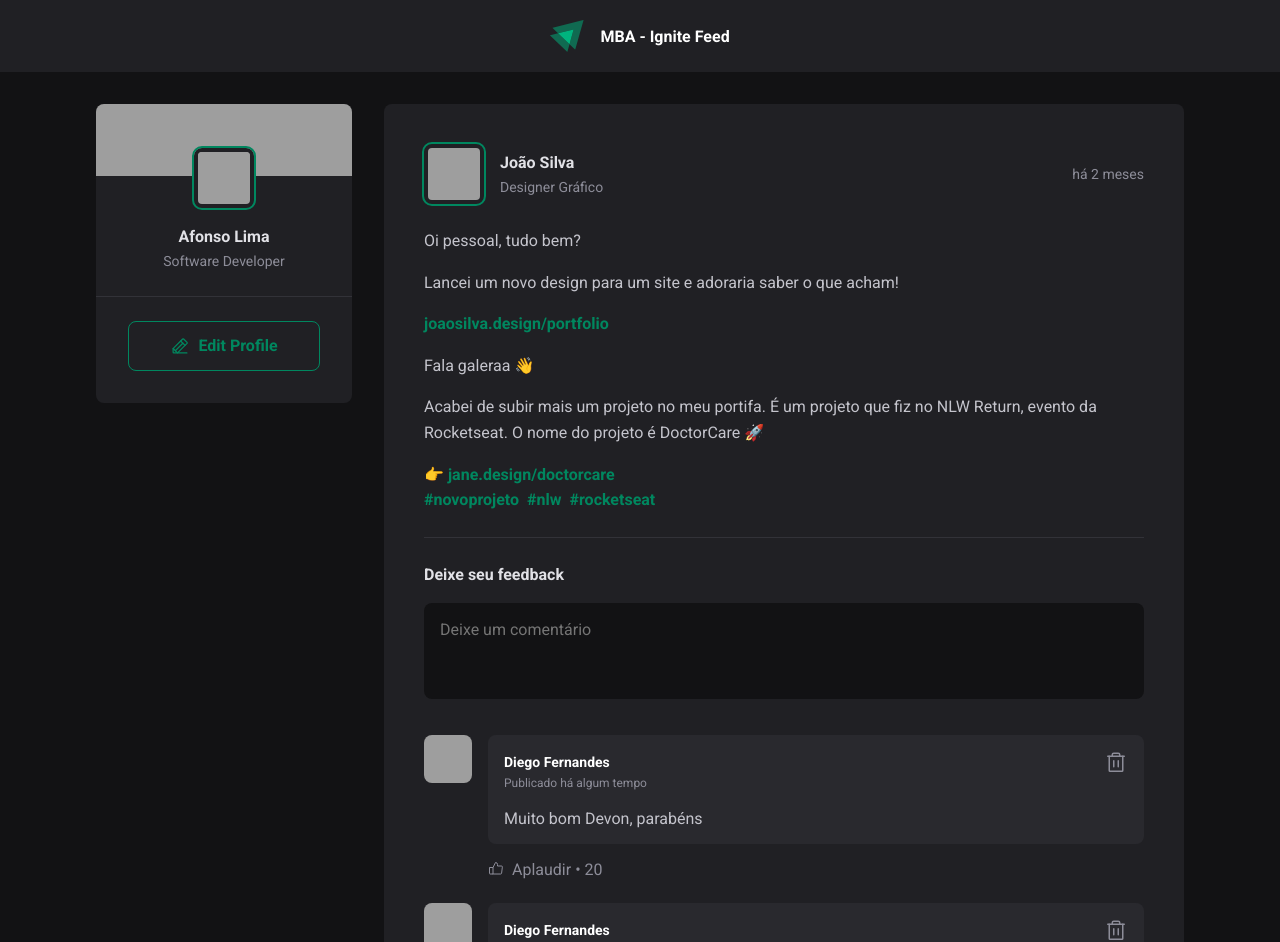
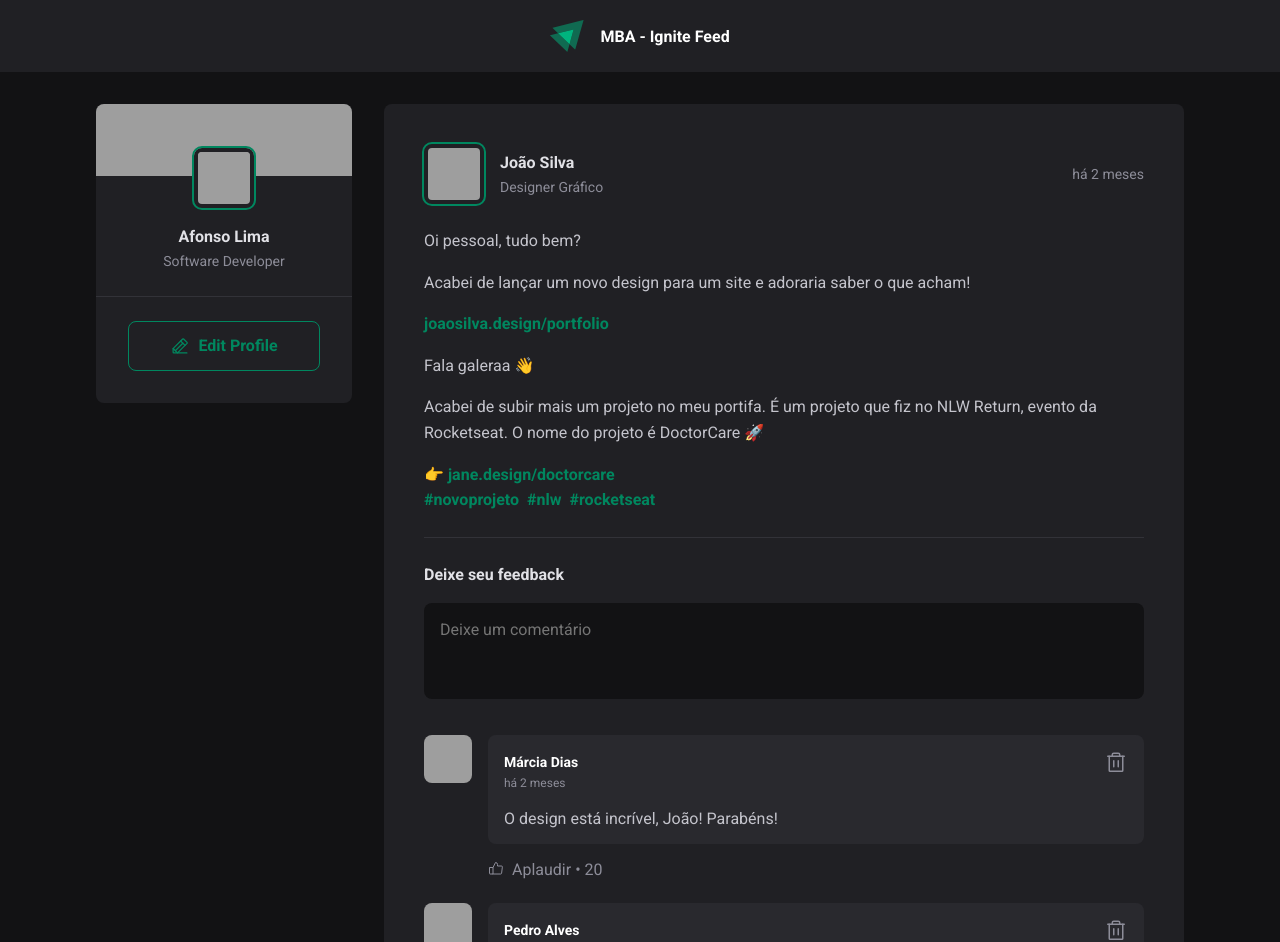
Before and after one commit to afonsolimajr/mba-ignite-feed, a React (Vite) app: page / in a window 1280 px wide. Shown: the top 942 px of the page. Built offline with nearby package versions, Linux system fonts and the light colour scheme; grey boxes are pictures that could not be loaded.

Commit message:
showing data on comment component

```diff
--- a/src/App.jsx
+++ b/src/App.jsx
@@ -21,7 +21,7 @@ const posts = [
       {
         type: "paragraph",
         content:
-          "Lancei um novo design para um site e adoraria saber o que acham!",
+          "Acabei de lançar um novo design para um site e adoraria saber o que acham!",
       },
       {
         type: "link",
@@ -29,6 +29,33 @@ const posts = [
       },
     ],
     publishedAt: "2024-10-22 20:15:13",
+    comments: [
+      {
+        comment: "O design está incrível, João! Parabéns!",
+        publishedAt: "2024-10-22 20:30:00",
+        author: {
+          avatarUrl: "https://github.com/marciadias.png",
+          name: "Márcia Dias",
+        },
+      },
+      {
+        comment: "Adorei o visual limpo do site. Continue assim!",
+        publishedAt: "2024-10-22 21:00:00",
+        author: {
+          avatarUrl: "https://github.com/pedroalves.png",
+          name: "Pedro Alves",
+        },
+      },
+      {
+        comment:
+          "Você poderia compartilhar um pouco do seu processo de design?",
+        publishedAt: "2024-10-22 22:15:30",
+        author: {
+          avatarUrl: "https://github.com/renatocastro.png",
+          name: "Renato Castro",
+        },
+      },
+    ],
   },
   {
     id: 2,
@@ -53,6 +80,32 @@ const posts = [
       },
     ],
     publishedAt: "2024-10-23 14:45:32",
+    comments: [
+      {
+        comment: "Ótimo progresso, Maria! Continue nos atualizando!",
+        publishedAt: "2024-10-23 15:00:00",
+        author: {
+          avatarUrl: "https://github.com/joaobarbosa.png",
+          name: "João Barbosa",
+        },
+      },
+      {
+        comment: "É bom ver tudo se encaixando, parabéns!",
+        publishedAt: "2024-10-23 16:00:00",
+        author: {
+          avatarUrl: "https://github.com/lucianacosta.png",
+          name: "Luciana Costa",
+        },
+      },
+      {
+        comment: "Estou ansioso para ver o produto final!",
+        publishedAt: "2024-10-23 17:00:00",
+        author: {
+          avatarUrl: "https://github.com/marcosrodrigues.png",
+          name: "Marcos Rodrigues",
+        },
+      },
+    ],
   },
   {
     id: 3,
@@ -77,6 +130,35 @@ const posts = [
       },
     ],
     publishedAt: "2024-10-24 09:30:00",
+    comments: [
+      {
+        comment:
+          "Resultados interessantes, Carlos! Pode compartilhar mais sobre a metodologia?",
+        publishedAt: "2024-10-24 10:15:00",
+        author: {
+          avatarUrl: "https://github.com/paulapereira.png",
+          name: "Paula Pereira",
+        },
+      },
+      {
+        comment:
+          "Os dados parecem promissores! Adoraria ouvir mais na próxima reunião.",
+        publishedAt: "2024-10-24 11:00:00",
+        author: {
+          avatarUrl: "https://github.com/robertofaria.png",
+          name: "Roberto Faria",
+        },
+      },
+      {
+        comment:
+          "Ótima análise, Carlos! Tenho algumas perguntas sobre as tendências que você mencionou.",
+        publishedAt: "2024-10-24 12:30:00",
+        author: {
+          avatarUrl: "https://github.com/clarapereira.png",
+          name: "Clara Pereira",
+        },
+      },
+    ],
   },
   {
     id: 4,
@@ -101,6 +183,32 @@ const posts = [
       },
     ],
     publishedAt: "2024-10-25 17:20:45",
+    comments: [
+      {
+        comment: "Que campanha empolgante, Ana! Eu topo!",
+        publishedAt: "2024-10-25 18:00:00",
+        author: {
+          avatarUrl: "https://github.com/renatalima.png",
+          name: "Renata Lima",
+        },
+      },
+      {
+        comment: "Adorei essa ideia, não vejo a hora de participar!",
+        publishedAt: "2024-10-25 19:30:00",
+        author: {
+          avatarUrl: "https://github.com/juliocesar.png",
+          name: "Julio Cesar",
+        },
+      },
+      {
+        comment: "Isso é exatamente o que precisamos. Contem comigo!",
+        publishedAt: "2024-10-25 20:00:00",
+        author: {
+          avatarUrl: "https://github.com/sandrapereira.png",
+          name: "Sandra Pereira",
+        },
+      },
+    ],
   },
   {
     id: 5,
@@ -125,9 +233,35 @@ const posts = [
       },
     ],
     publishedAt: "2024-10-26 12:05:22",
+    comments: [
+      {
+        comment:
+          "Esse curso parece incrível, Lucas! Vou dar uma olhada com certeza.",
+        publishedAt: "2024-10-26 12:30:00",
+        author: {
+          avatarUrl: "https://github.com/victorbrito.png",
+          name: "Victor Brito",
+        },
+      },
+      {
+        comment: "Estava procurando algo assim, valeu por compartilhar!",
+        publishedAt: "2024-10-26 13:00:00",
+        author: {
+          avatarUrl: "https://github.com/larissalima.png",
+          name: "Larissa Lima",
+        },
+      },
+      {
+        comment: "Estou fazendo seu curso agora e está sendo fantástico!",
+        publishedAt: "2024-10-26 13:30:00",
+        author: {
+          avatarUrl: "https://github.com/diogocosta.png",
+          name: "Diogo Costa",
+        },
+      },
+    ],
   },
 ];
-
 function App() {
   return (
     <div>
@@ -148,6 +282,7 @@ function App() {
                 author={post.author}
                 content={post.content}
                 publishedAt={post.publishedAt}
+                comments={post.comments}
               />
             );
           })}
--- a/src/components/Comment.jsx
+++ b/src/components/Comment.jsx
@@ -1,25 +1,39 @@
 import { ThumbsUp, Trash } from "phosphor-react";
 import styles from "./Comment.module.css";
 import { Avatar } from "./Avatar";
+import { format, formatDistanceToNow } from "date-fns";
+import ptBr from "date-fns/locale/pt-BR";
 
-export function Comment() {
+export function Comment({ content, author, publishedAt }) {
+  const publishedDateFormatted = format(
+    publishedAt,
+    "d 'de' LLLL 'às' HH:mm'h'",
+    {
+      locale: ptBr,
+    }
+  );
+  const publishedDateRelativeToNow = formatDistanceToNow(publishedAt, {
+    locale: ptBr,
+    addSuffix: true,
+  });
+
   return (
     <div className={styles.comment}>
-      <Avatar src="https://github.com/dsenvolva.png" alt="" />
+      <Avatar src={author.avatarUrl} alt="" />
       <div className={styles.commentBox}>
         <div className={styles.commentContent}>
           <header>
             <div className={styles.authorAndTime}>
-              <strong>Diego Fernandes</strong>
-              <time title="2025-01-03 16:35:30" dateTime="2025-01-03 16:35:30">
-                Publicado há algum tempo
+              <strong>{author.name}</strong>
+              <time title={publishedDateFormatted} dateTime={publishedAt}>
+                {publishedDateRelativeToNow}
               </time>
             </div>
             <button title="Deletar">
               <Trash size={24} />
             </button>
           </header>
-          <p>Muito bom Devon, parabéns</p>
+          <p>{content}</p>
         </div>
         <footer>
           <button>
--- a/src/components/Post.jsx
+++ b/src/components/Post.jsx
@@ -4,7 +4,7 @@ import { Avatar } from "./Avatar";
 import { Comment } from "./Comment";
 import styles from "./Post.module.css";
 
-export function Post({ author, publishedAt, content }) {
+export function Post({ author, publishedAt, content, comments }) {
   const publishedDateFormatted = format(
     publishedAt,
     "d 'de' LLLL 'às' HH:mm'h'",
@@ -16,6 +16,10 @@ export function Post({ author, publishedAt, content }) {
     locale: ptBr,
     addSuffix: true,
   });
+
+  function handleCreateNewComment() {
+    event.preventDefault();
+  }
 
   return (
     <article className={styles.post}>
@@ -60,7 +64,7 @@ export function Post({ author, publishedAt, content }) {
         </div>
       </div>
 
-      <form className={styles.commentForm}>
+      <form onSubmit={handleCreateNewComment} className={styles.commentForm}>
         <strong>Deixe seu feedback</strong>
         <textarea placeholder="Deixe um comentário" />
         <footer>
@@ -69,9 +73,16 @@ export function Post({ author, publishedAt, content }) {
       </form>
 
       <div className={styles.commentList}>
-        <Comment />
-        <Comment />
-        <Comment />
+        {comments.map((comment, index) => {
+          return (
+            <Comment
+              key={index}
+              content={comment.comment}
+              author={comment.author}
+              publishedAt={publishedAt}
+            />
+          );
+        })}
       </div>
     </article>
   );
```
